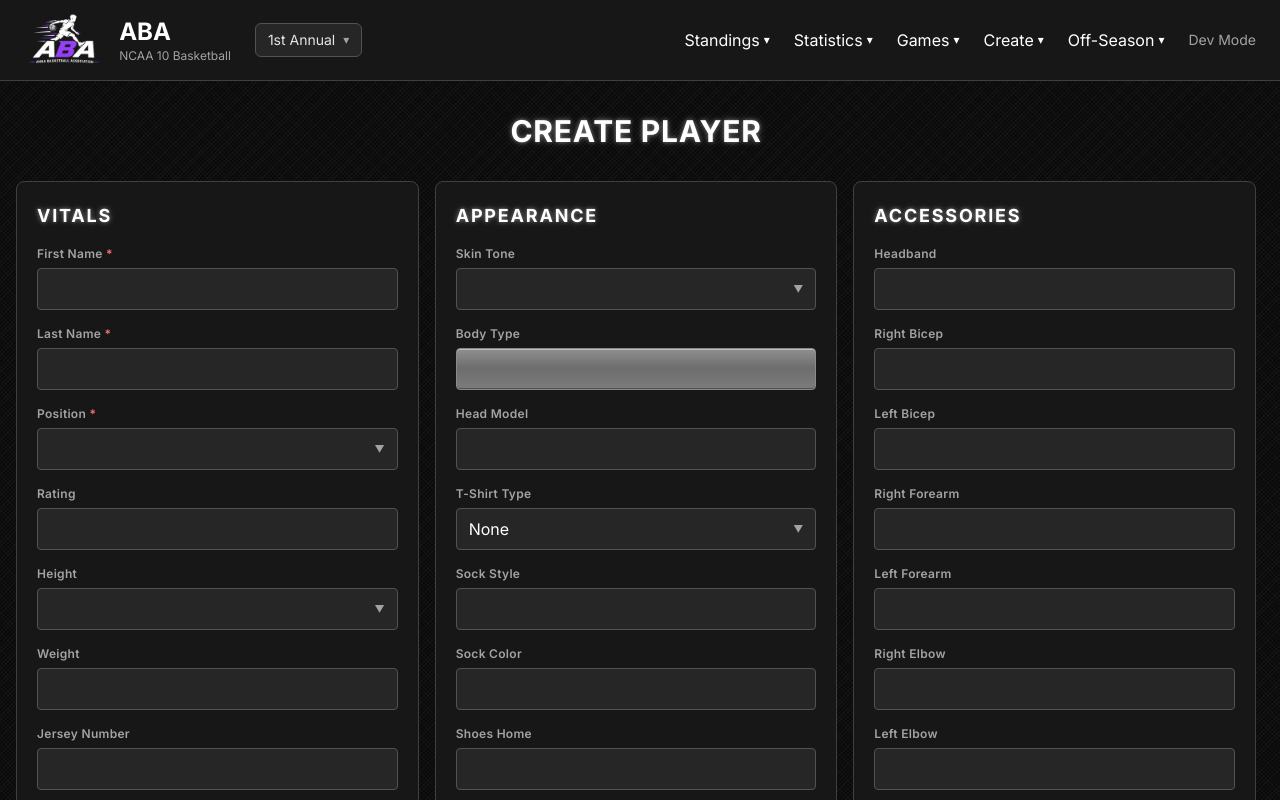
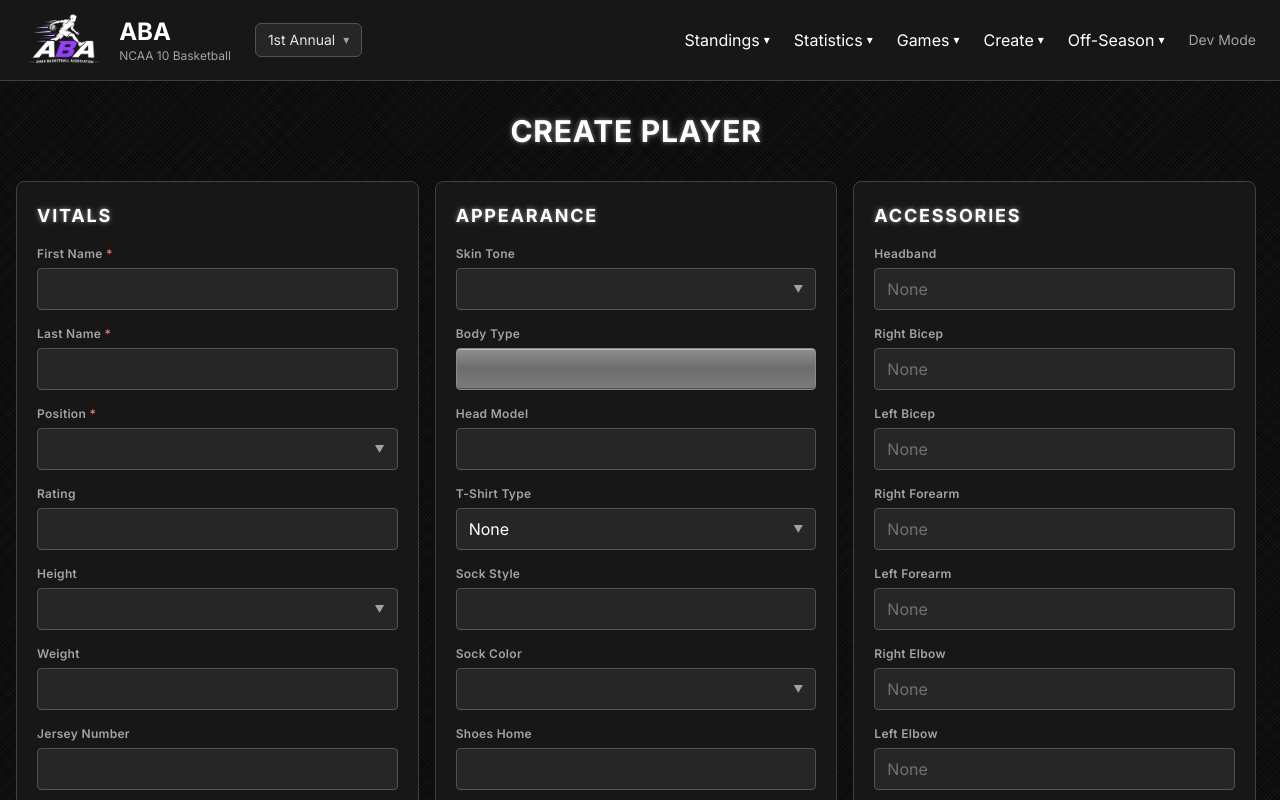
Before and after one commit to TheActualGYT/aba-league, a Next.js app in the folder league-site/: page /players/new in a window 1280 px wide. Shown: the top 800 px of the page. Built offline with nearby package versions, Linux system fonts and the light colour scheme.

Commit message:
Add sock colors and a faded None on empty accessories

```diff
--- a/league-site/src/components/PlayerForm.tsx
+++ b/league-site/src/components/PlayerForm.tsx
@@ -8,6 +8,7 @@ const labelClass = "block text-xs font-semibold tracking-wide text-neutral-400 m
 const POSITIONS = ["C", "PF", "SF", "SG", "PG"];
 const COMPLEXIONS = Array.from({ length: 10 }, (_, index) => `Complexion ${index + 1}`);
 const TSHIRTS = ["None", "Muscle T", "Angled T", "Short Sleeve", "Long Sleeve"];
+const SOCK_COLORS = ["White", "Black", "Team"];
 const ACCESSORY_FIELDS = [
   { key: "headband", label: "Headband" },
   { key: "right_bicep", label: "Right Bicep" },
@@ -385,7 +386,11 @@ export default function PlayerForm() {
             </div>
             <div>
               <FieldLabel>Sock Color</FieldLabel>
-              <input value={sockColor} onChange={e => setSockColor(e.target.value)} className={fieldClass} />
+              <Menu
+                value={sockColor}
+                onChange={setSockColor}
+                options={SOCK_COLORS.map(option => ({ value: option, label: option }))}
+              />
             </div>
             <div>
               <FieldLabel>Shoes Home</FieldLabel>
@@ -406,8 +411,9 @@ export default function PlayerForm() {
                 <FieldLabel>{field.label}</FieldLabel>
                 <input
                   value={accessories[field.key]}
+                  placeholder="None"
                   onChange={e => setAccessories(current => ({ ...current, [field.key]: e.target.value }))}
-                  className={fieldClass}
+                  className={`${fieldClass} placeholder:text-white/35`}
                 />
               </div>
             ))}
```
